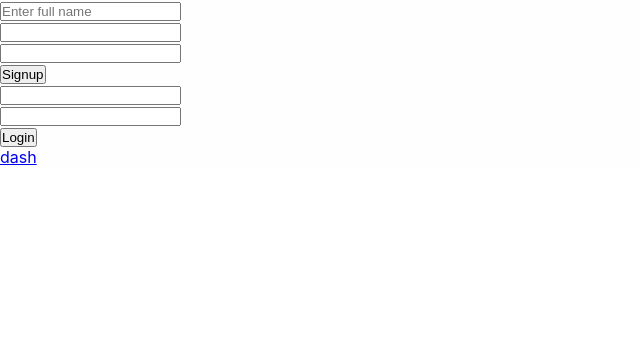
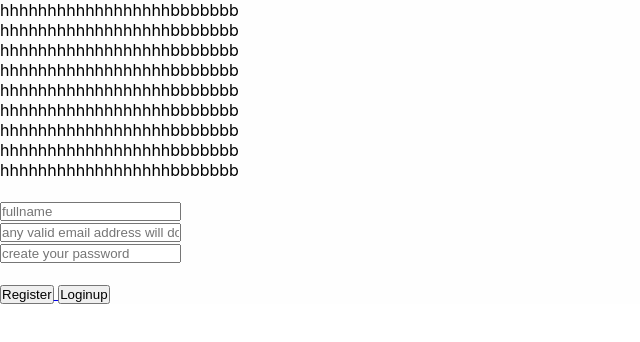
Before and after one commit to dijayst/portfolioo, a React (Create React App) app in the folder front/my-portfolio/: page /Signup in a window 1280 px wide. Shown: the top 342 px of the page, without its empty margins (0-640 px from the left). Built offline with nearby package versions, Linux system fonts and the light colour scheme.

Commit message:
login auth

```diff
--- a/front/my-portfolio/src/navi/Login.js
+++ b/front/my-portfolio/src/navi/Login.js
@@ -1,4 +1,120 @@
-import React,{useState} from 'react'
+
+
+import React, { useState } from 'react'
+import {Link} from 'react-router-dom';
+import axios from "axios";
+
+
+const Login = () => {
+
+  const [email, setemail] = useState("");
+  const [password, setpassword] = useState("");
+   const [loginstatus, setloginstatus] = useState("")
+
+
+
+console.log(email,password)
+const handlesubmit=(e)=>{
+e.preventDefault()
+//const isValid=validate();
+//if(isValid){
+  //console.log(firstnameerror,firstname,lastname,lastnameerror,emailerror,email,password,passworderror);}
+  console.log(email,password)
+//console.log(cost)
+//  console.log(e.target.value)
+
+axios.post("http://localhost:5050/api/login",{
+
+email:email,
+password:password,
+})
+.then((Response)=>{
+ //console.log(Response.data)
+//console.log(Response)
+//console.log("i gotten it")
+if(Response.data.message){
+  setloginstatus(Response.data.message)
+}else{
+  setloginstatus(Response.data[0].email)
+}
+
+})
+.catch(error=>{
+console.log(error)
+console.log("i deny")
+})
+}
+    return (
+        <div  className="di">
+
+<p>hhhhhhhhhhhhhhhhhhbbbbbbb</p>
+ <p>hhhhhhhhhhhhhhhhhhbbbbbbb</p>
+
+ <p>hhhhhhhhhhhhhhhhhhbbbbbbb</p>
+ <p>hhhhhhhhhhhhhhhhhhbbbbbbb</p>
+
+ <p>hhhhhhhhhhhhhhhhhhbbbbbbb</p>
+ <p>hhhhhhhhhhhhhhhhhhbbbbbbb</p>
+
+ <p>hhhhhhhhhhhhhhhhhhbbbbbbb</p>
+ <p>hhhhhhhhhhhhhhhhhhbbbbbbb</p>
+
+ <p>hhhhhhhhhhhhhhhhhhbbbbbbb</p>
+ <p>hhhhhhhhhhhhhhhhhhbbbbbbb</p>
+
+
+              <form  autoComplete="off"  onSubmit={handlesubmit}>
+                   <br/>
+
+               <br/>
+               <input
+              type="text"
+              value={email} onChange={(e)=>{setemail(e.target.value)}} placeholder="any valid email address will do"/>
+
+                <br/>
+
+                <input
+                type="text"
+                 placeholder="password"
+                  value={password}
+                  onChange={(e)=>{setpassword(e.target.value)}}/>
+
+               <br/><br/>
+               <Link to="/Signup"> <button>Sign up</button></Link>
+
+            <button type="submit" onClick={()=>{console.log(email,password)}} >Login</button>
+            <br/>
+            {loginstatus}
+
+
+            </form>
+
+        </div>
+    )
+}
+
+export default Login
+
+
+
+
+
+
+
+
+
+
+
+
+
+
+
+
+
+
+
+
+/*import React,{useState} from 'react'
 import axios from 'axios'
 import { Link } from 'react-router-dom'
 
@@ -60,3 +176,4 @@ const Login = ({xignup}) => {
 }
 
 export default Login
+*/
--- a/front/my-portfolio/src/navi/Signup.js
+++ b/front/my-portfolio/src/navi/Signup.js
@@ -1,4 +1,177 @@
-import React,{useState} from 'react'
+import React, { useState } from 'react'
+import axios from "axios";
+import {Link} from 'react-router-dom'
+
+ /*const initialState={
+     Email:"",
+     fullname:"",
+     Lastname:"",
+     Password:"",
+     Signup:""
+ }*/
+
+
+const Signup= () => {
+
+
+  const [fullname, setfullname] = useState("");
+  const [email, setemail] = useState("");
+  const [password, setpassword] = useState("");
+ // let [fullnameerror, setfullnameerror] = useState("");
+ // let [lastnameerror, setlastnameerror] = useState("");
+ // let [emailerror, setemailerror] = useState("");
+ // let [passworderror, setpassworderror] = useState("")
+
+  /* { id: "phonenumber",
+     label:"phonenumber",
+     placeholder:"999-999-9999",
+     value:"",
+     error:false,
+     helperText: "any valid number will do ",
+     getHelperText:error=>
+       error?"woops.Not a valid phone number"
+       :"any valid number will do ",
+       isValid : value=>
+/^[\+]?[(]?[0-9]{3}[)]?[-\s\.]?[0-9]{3}[-\s\.]?[0-9]{4,6}$/.test(value)
+
+
+  },
+
+  {
+    id:"email",
+    label:"email",
+    placeholder:"john@gmail.com",
+    value:"",
+    error:false,
+    helperText:"any valid address will do",
+    getHelperText:error=>error?
+    "woops.Not a valid email address":
+    "any valid email address will do",
+    isValid : value=>/\S+@\S+\.\S+/.test(value)
+
+  }
+const validate=()=>{
+  //let fullnameerror="";
+  //let lastnameerror="";
+  //let emailError="";
+  //let passworderror="";
+
+  if (password.length < 8){
+    setpassworderror="must be 8 digit"
+
+  }
+  if(password.includes("0123456789")){
+    setpassworderror="should include digit"
+  }
+
+  if(password.includes("@,$,0,#")){
+    setpassworderror="should includesymbols"
+  }
+  if(!fullname.includes("0123456789")){
+    setfullnameerror="invalidname"
+  }
+  if(!lastname.includes("0123456789")){
+    setlastnameerror="invalidlastname"
+  }
+  if(email.includes("@")){
+    emailerror="valid email"
+  }
+  if(emailerror){
+    setemailerror({emailerror});
+    return false;
+  }
+  return true;
+}
+*/
+console.log(fullname,email,password)
+const handlesubmit=(e)=>{
+e.preventDefault()
+//const isValid=validate();
+//if(isValid){
+  //console.log(fullnameerror,fullname,lastname,lastnameerror,emailerror,email,password,passworderror);}
+  console.log(fullname,email,password)
+//console.log(cost)
+//  console.log(e.target.value)
+
+axios.post("http://localhost:5050/api/signin",{
+//phonenumber:customer.phonenumber,
+fullname:fullname,
+email:email,
+password:password
+})
+.then((Response)=>{
+ console.log(Response.data)
+console.log("i gotten it")
+})
+.catch(error=>{
+console.log(error)
+console.log("i deny")
+})
+}
+
+
+  //  const [state, dispatch] = useReducer(reducer, initialState)
+    return (
+        <div className="div">
+
+
+<p>hhhhhhhhhhhhhhhhhhbbbbbbb</p>
+ <p>hhhhhhhhhhhhhhhhhhbbbbbbb</p>
+
+ <p>hhhhhhhhhhhhhhhhhhbbbbbbb</p>
+
+ <p>hhhhhhhhhhhhhhhhhhbbbbbbb</p>
+ <p>hhhhhhhhhhhhhhhhhhbbbbbbb</p>
+ <p>hhhhhhhhhhhhhhhhhhbbbbbbb</p>
+ <p>hhhhhhhhhhhhhhhhhhbbbbbbb</p>
+
+ <p>hhhhhhhhhhhhhhhhhhbbbbbbb</p>
+ <p>hhhhhhhhhhhhhhhhhhbbbbbbb</p>
+
+              <form  autoComplete="off"  onSubmit={handlesubmit}>
+
+               <br/>
+                   <input
+                   type="text"
+                        placeholder="fullname"
+                        value={fullname}
+                        onChange={(e)=>{setfullname(e.target.value)}}
+                   />
+
+
+               <br/>
+               <input
+               type="email"
+                  value={email}
+                  onChange={(e)=>{setemail(e.target.value)}}
+                  placeholder="any valid email address will do"/>
+
+                <br/>
+
+                <input
+                type="password"
+                 value={password}
+                  placeholder="create your password "
+                  onChange={(e)=>{setpassword(e.target.value)}}/>
+
+               <br/><br/>
+
+            <button type="submit" onClick={()=>{console.log(fullname,email,password)}} >Register</button>
+
+            <Link to="/Login"> <button>Loginup</button></Link>
+
+
+            </form>
+
+        </div>
+    )
+}
+
+export default Signup
+
+
+
+/*import React,{useState} from 'react'
 import Login from './Login';
 import axios from 'axios';
 
@@ -65,9 +238,10 @@ console.log("i deny")
                 <button type="submit">Signup</button>
 
             </form>
-            <Login />
+
         </div>
     )
 }
 
 export default Signup
+*/
```
Also changed, not shown: 1 other file (tests, documents, lock files or other folders).
